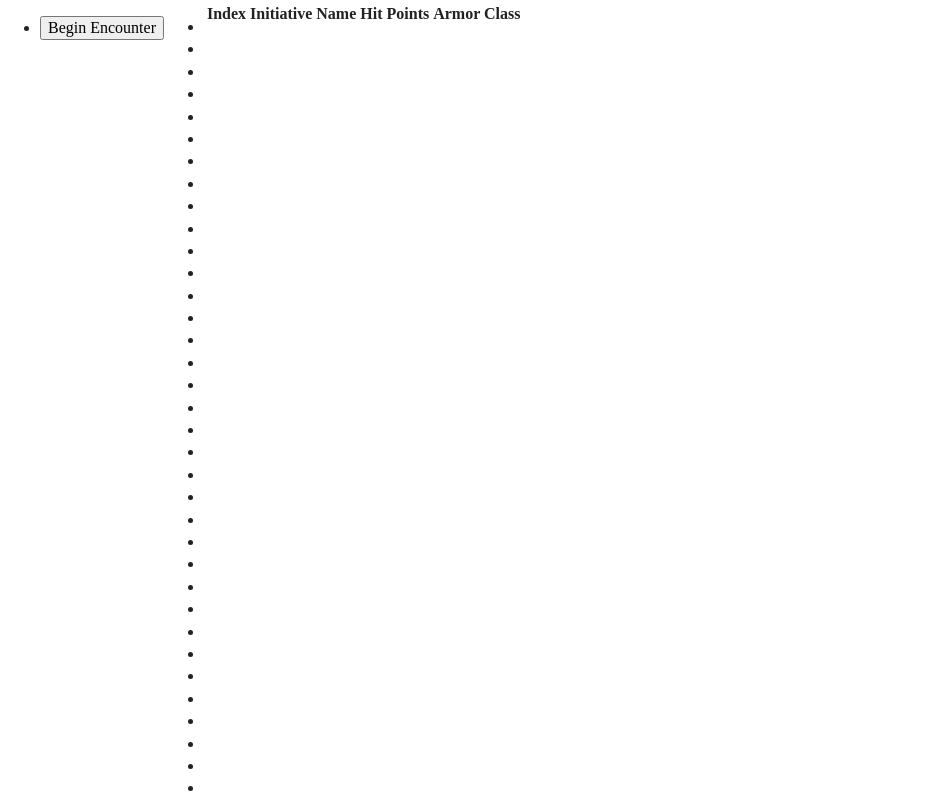
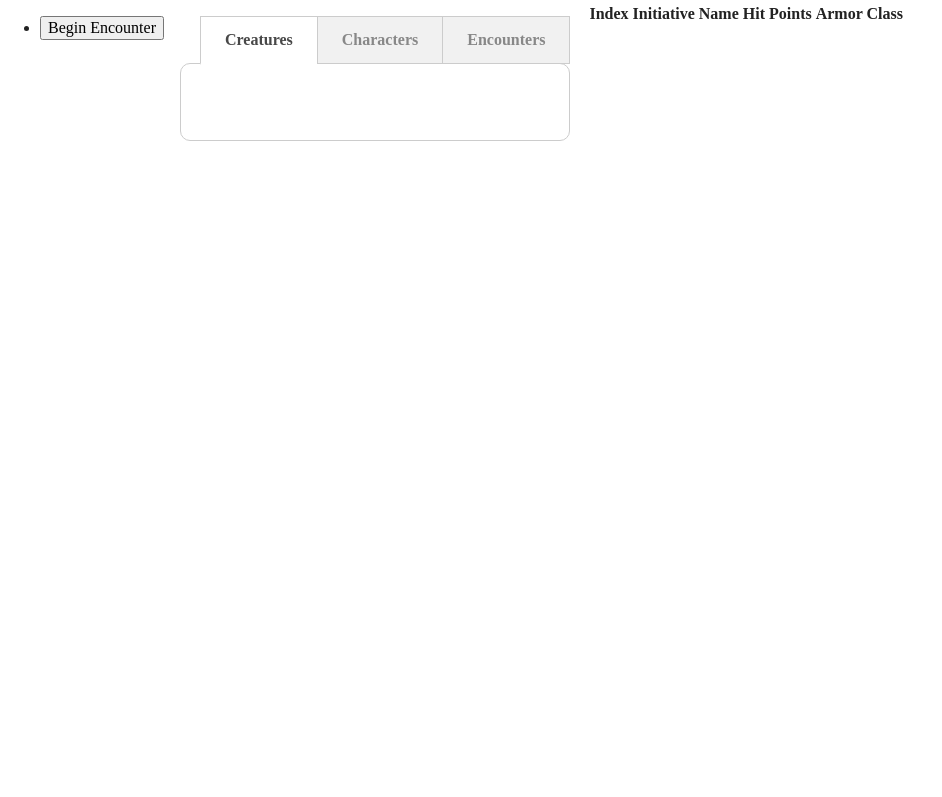
Before and after one commit to ItsSeaJay/final-year-project, a website: page index.html in a window 1280 px wide. Shown: the top 797 px of the page, without its empty margins (0-942 px from the left). Drawn offline with nearby package versions, Linux system fonts and the light colour scheme.

Commit message:
Sort library into tabbed interface

```diff
--- a/css/main.css
+++ b/css/main.css
@@ -7,6 +7,64 @@ main > div {
 	float: left;
 }
 
-tr.active {
+.active {
 	background-color: whitesmoke;
 }
+
+.container {
+	color: #888;
+	overflow: scroll;
+}
+
+/* Style the tabs */
+.tabs {
+	overflow: hidden;
+	margin-left: 20px;
+	margin-bottom: -2px;
+}
+
+.tabs ul {
+	list-style-type: none;
+	margin-left: 20px;
+}
+
+li:hover {
+	background-color: whitesmoke;
+}
+
+.tabs a {
+	float: left;
+	cursor: pointer;
+	padding: 12px 24px;
+	transition: background-color 0.2s;
+	border: 1px solid #ccc;
+	border-right: none;
+	background-color: #f1f1f1;
+	font-weight: bold;
+}
+.tabs a:last-child {
+	border-right: 1px solid #ccc;
+}
+
+/* Change background color of tabs on hover */
+.tabs a:hover {
+	background-color: #aaa;
+	color: #fff;
+}
+
+/* Styling for active tab */
+.tabs a.active {
+	background-color: #fff;
+	color: #484848;
+	border-bottom: 2px solid #fff;
+	cursor: default;
+}
+
+/* Style the tab content */
+.tab-content {
+	padding: 30px;
+	border: 1px solid #ccc;
+	border-radius: 10px;
+	max-height: 100vh;
+	overflow: scroll;
+}
--- a/index.html
+++ b/index.html
@@ -31,16 +31,36 @@
 								Begin Encounter
 							</button>
 						</li>
+						<li v-if="state == 2">
+							<button type="button" v-on:click="advanceTurn($event)">
+								Next Turn
+							</button>
+						</li>
 					</ul>
 				</nav>
 			</div>
-			<div id="library">
+			<div id="library" class="container">
+				<div class="tabs">
+					<a v-on:click="activeTab = 1" v-bind:class="[ activeTab === 1 ? 'active' : '' ]">Creatures</a>
+					<a v-on:click="activeTab = 2" v-bind:class="[ activeTab === 2 ? 'active' : '' ]">Characters</a>
+					<a v-on:click="activeTab = 3" v-bind:class="[ activeTab === 3 ? 'active' : '' ]">Encounters</a>
+				</div>
+				<div class="content">
+					<div v-if="activeTab === 1" class="tab-content">
 						<ul>
 							<creature-listing
 							v-for="(index, creature) in creatures"
 							v-bind:creature="creature"
 							v-on:click="addCreature(index)"></creature-listing>
 						</ul>
+					</div>
+					<div v-if="activeTab === 2" class="tab-content">
+						<p>Characters</p>
+					</div>
+					<div v-if="activeTab === 3" class="tab-content">
+						<p>Encounters</p>
+					</div>
+				</div>
 			</div>
 			<div id="initiative">
 				<initiative-order :data="initiativeOrder"></initiative-order>
--- a/js/app.js
+++ b/js/app.js
@@ -19,7 +19,10 @@ var app = new Vue({
 	data: {
 		state: states.normal,
 		creatures: [],
-		initiativeOrder: []
+		initiativeOrder: [],
+		activeCombatant: 0,
+		turn: 0,
+		activeTab: 1
 	},
 	components: {
 		'initiative-order': {
@@ -38,7 +41,7 @@ var app = new Vue({
                         </tr>
                     </thead>
                     <tbody>
-                        <tr v-for='(index, combatant) in data'>
+						<tr v-for="(index, combatant) in data">
 							<td>{{ index }}</td>
 							<td>{{ combatant.initiative_score }}</td>
 							<td>{{ combatant.name }}</td>
@@ -133,6 +136,10 @@ var app = new Vue({
 			});
 
 			console.log(this.initiativeOrder);
+		},
+		advanceTurn: function (event) {
+			this.turn += 1;
+			console.log(this.turn);
 		}
 	},
 	created: function () {
@@ -142,3 +149,10 @@ var app = new Vue({
 			.then(creatures => { this.creatures = creatures })
 	}
 });
+
+var library = new Vue({
+	el: '#library',
+	data: {
+		activeTab: 1
+	}
+})
```
Also changed, not shown: js/components/CreatureListing.vue (added, +13 -0 lines). Lines whose indentation alone changed are shown as unchanged.
